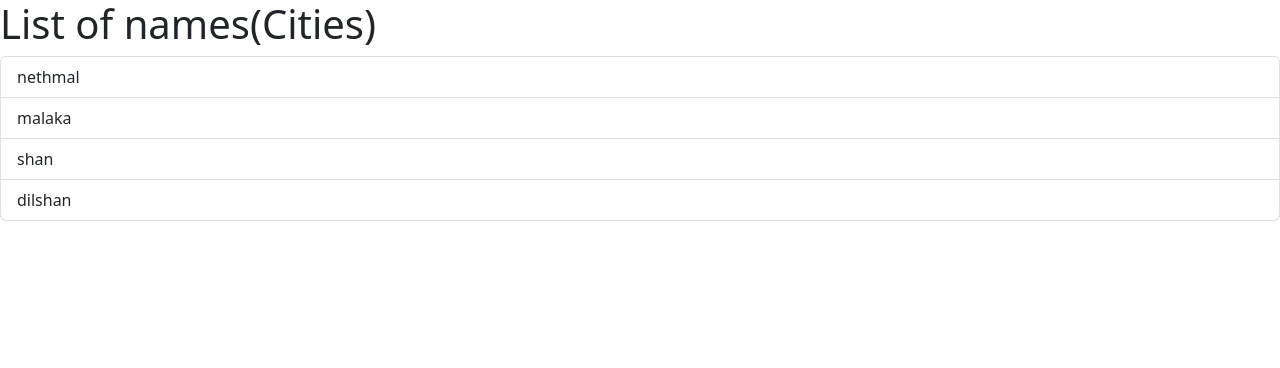
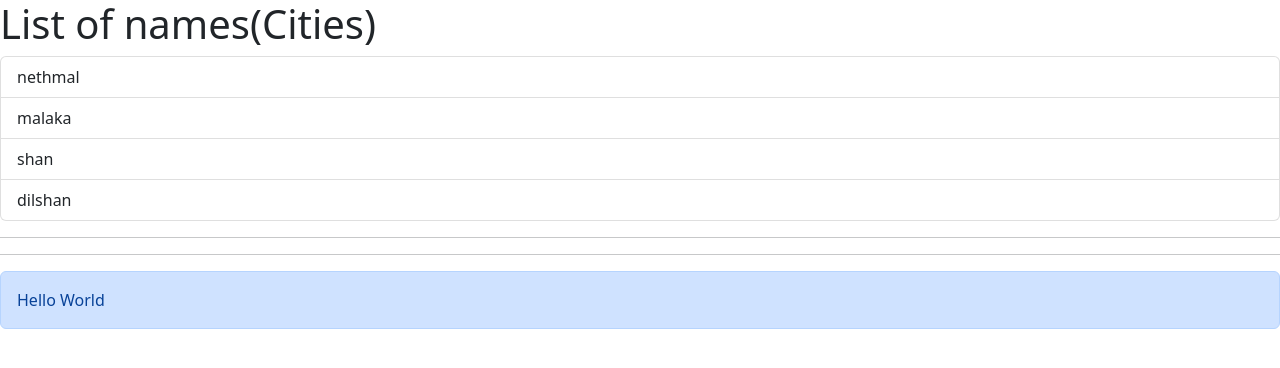
Before and after one commit to nethmalgeesaraux/React-Tutorial, a React (Vite) app: page / in a window 1280 px wide. Shown: the top 368 px of the page. Built offline with nearby package versions, Linux system fonts and the light colour scheme.

Commit message:
Passing Children

```diff
--- a/src/App.tsx
+++ b/src/App.tsx
@@ -1,10 +1,17 @@
+import Alert from "./component/Alert";
 import ListGroup from "./component/ListGroup";
 
 function App() {
 let items = ["nethmal", "malaka", "shan", "dilshan"];
 const onSelectItem = (item: string) => console.log(item);
 
-  return <div><ListGroup items={items} heading="List of names(Cities)"onSelectItem={onSelectItem}/></div>
+  return <div><ListGroup items={items} heading="List of names(Cities)"onSelectItem={onSelectItem}/>
+  <hr></hr>
+  <hr></hr>
+  <Alert>
+    Hello <span>World</span>
+  </Alert>
+  </div>
 }
 
 export default App;
--- /dev/null
+++ b/src/component/Alert.tsx
@@ -0,0 +1,12 @@
+import React, { ReactNode } from 'react'
+
+interface Props {
+    children:ReactNode;
+}
+const Alert = ({children}:Props) => {
+  return (
+    <div className="alert alert-primary">{children}</div>
+  )
+}
+
+export default Alert
```
